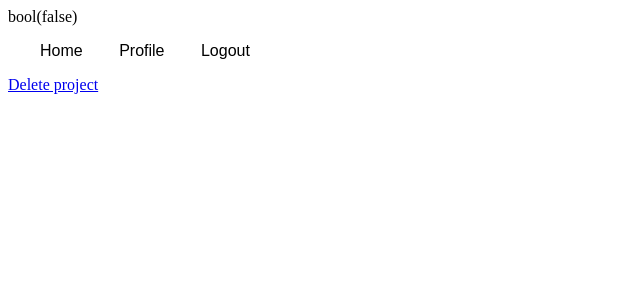
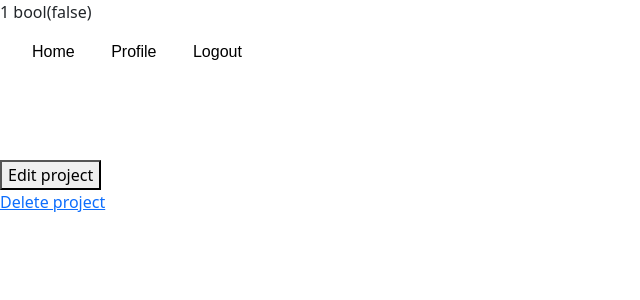
Before and after one commit to marianneneuts/2imd-development4-PHP, a PHP site: page /project.php?projectId=1 in a window 1280 px wide. Shown: the top 300 px of the page, without its empty margins (0-640 px from the left). Run offline with PHP 8.4, Linux system fonts and the light colour scheme; the visitor is signed in with stand-in values (Sample User, id 1); data that the repository does not hold is empty.

Commit message:
feat: content of chosen project

```diff
--- a/project.php
+++ b/project.php
@@ -4,16 +4,15 @@ include_once(__DIR__ . "/classes/Db.php");
 include_once('core/autoload.php');
 include_once('logged_in.inc.php');
 
-    $projectId = $_GET['projectID'];
+    $projectId = $_GET['projectId'];
     echo $projectId;
 //vergelijken userid uit session met userid van project
     $project = Project::getProjectById($projectId);
 
 
-    var_dump($project);
-
 
     $projectId = $_GET['projectId'];
+    var_dump($project);
 
 ?><!DOCTYPE html>
 <html lang="en">
@@ -22,9 +21,29 @@ include_once('logged_in.inc.php');
     <meta http-equiv="X-UA-Compatible" content="IE=edge">
     <meta name="viewport" content="width=device-width, initial-scale=1.0">
     <title>IMD Social Showcase</title>
+    <!-- Bootstrap -->
+    <link href="https://cdn.jsdelivr.net/npm/bootstrap@5.1.3/dist/css/bootstrap.min.css" rel="stylesheet" integrity="sha384-1BmE4kWBq78iYhFldvKuhfTAU6auU8tT94WrHftjDbrCEXSU1oBoqyl2QvZ6jIW3" crossorigin="anonymous">
+    <script src="https://cdn.jsdelivr.net/npm/bootstrap@5.1.3/dist/js/bootstrap.bundle.min.js" integrity="sha384-ka7Sk0Gln4gmtz2MlQnikT1wXgYsOg+OMhuP+IlRH9sENBO0LRn5q+8nbTov4+1p" crossorigin="anonymous"></script>
 </head>
 <body>
     <?php include_once("nav.inc.php"); ?>
+    <div >
+
+        <h1><?php echo htmlspecialchars($project['title']); ?></h1>
+        <p><?php echo htmlspecialchars($project['description']); ?></p>
+        <img src="<?php echo htmlspecialchars($project['image']); ?>" alt="">
+        <p><?php echo htmlspecialchars($project['tag']); ?></p>
+        <p><?php echo htmlspecialchars($project['date']); ?></p>
+        <br>
+        <br>
+        <a href="edit_project.php?projectId=<?php echo $project['id']; ?>">
+            <button>Edit project</button> <!-- add css to button -->
+        </a>
+
+    </div>
+
+
+
 
     <!-- delete user project -->
     <a href="delete_project.php?projectId=<?php echo $_GET["projectId"]; ?>" class="deleteProject">Delete project</a>
```
